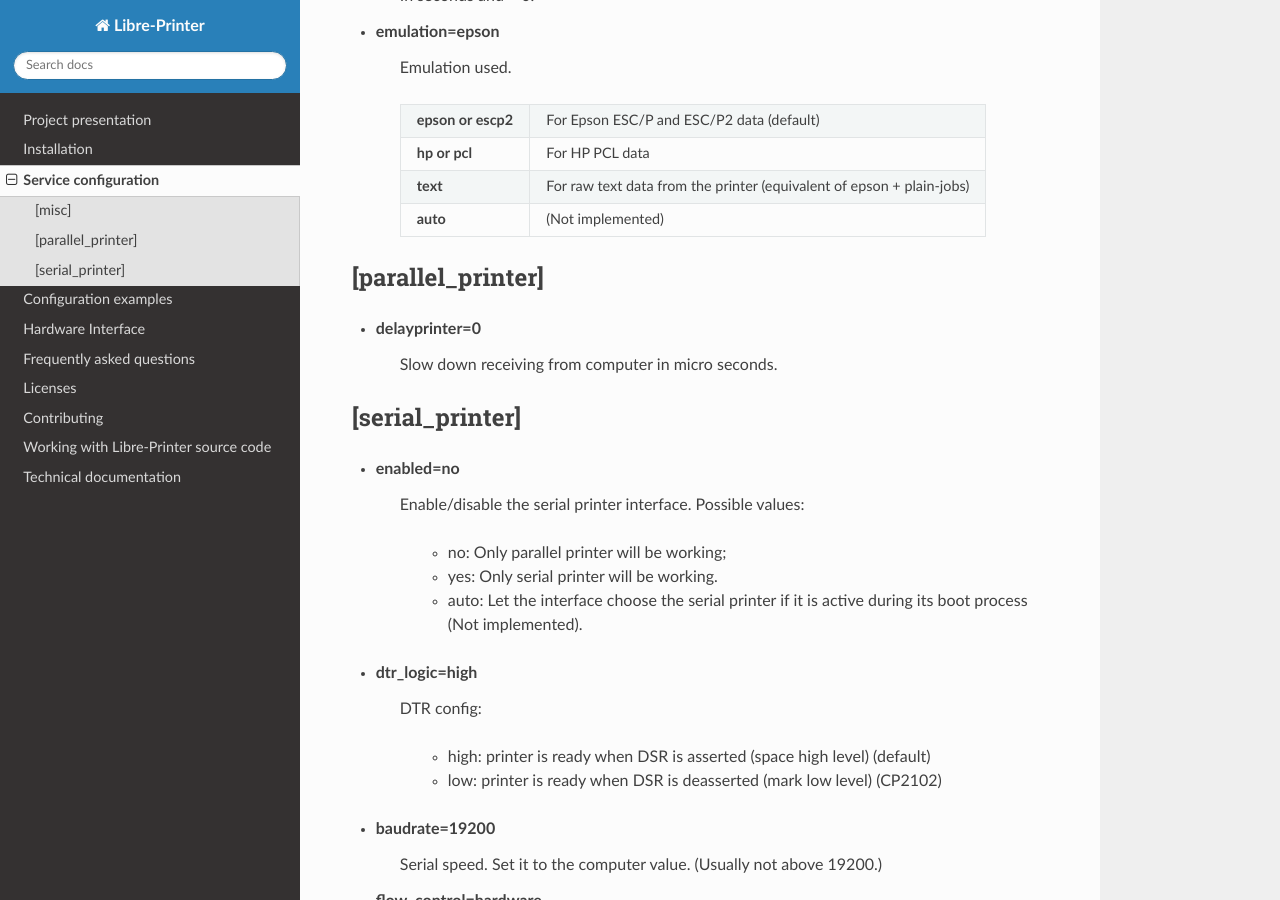
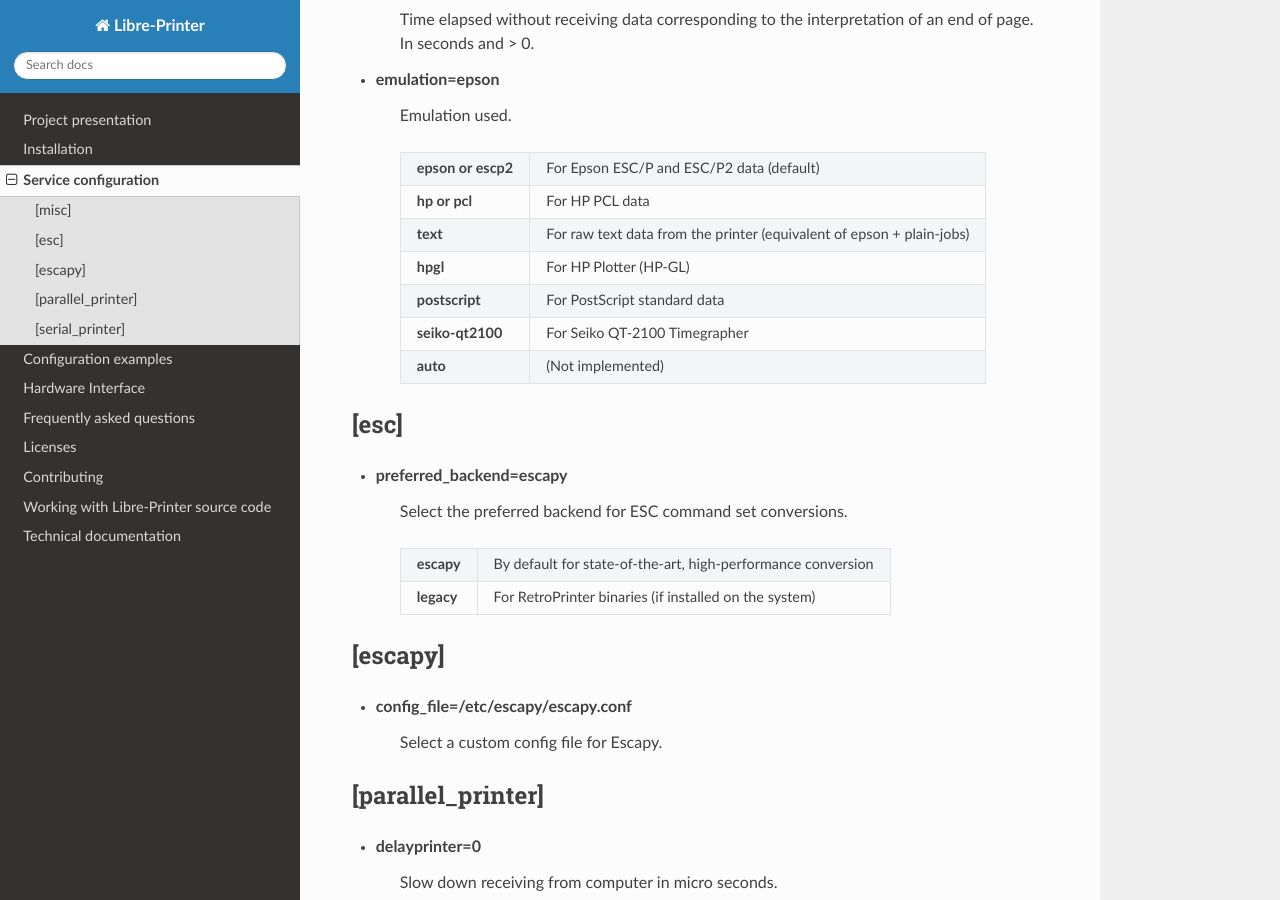
Before and after one commit to ysard/libre-printer, a Sphinx documentation site: the page built from doc/source/service_configuration.rst, in a window 1280 px wide and 900 px high, scrolled down 2078 px. Built offline with Sphinx 7.4.7 and the Read the Docs theme 3.1.0, drawn with Linux system fonts in a browser that asks for light colours; some of the changed text lies outside the part shown.

Commit message:
[doc] Sync service configuration with new added sections (esc/escapy)

```diff
--- a/doc/source/service_configuration.rst
+++ b/doc/source/service_configuration.rst
@@ -116,9 +116,30 @@
     **epson or escp2** For Epson ESC/P and ESC/P2 data (default)
     **hp or pcl**      For HP PCL data
     **text**           For raw text data from the printer (equivalent of epson + plain-jobs)
+    **hpgl**           For HP Plotter (HP-GL)
+    **postscript**     For PostScript standard data
+    **seiko-qt2100**   For Seiko QT-2100 Timegrapher
     **auto**           (Not implemented)
     ================== ================================================
 
+[esc]
+=====
+
+- **preferred_backend=escapy**
+
+    Select the preferred backend for ESC command set conversions.
+
+    =============== ================================================
+    **escapy**      By default for state-of-the-art, high-performance conversion
+    **legacy**      For RetroPrinter binaries (if installed on the system)
+    =============== ================================================
+
+[escapy]
+========
+
+- **config_file=/etc/escapy/escapy.conf**
+
+    Select a custom config file for Escapy.
 
 [parallel_printer]
 ==================
```
Also changed, not shown: other parts of doc/source/service_configuration.rst (+1 -1 lines).
